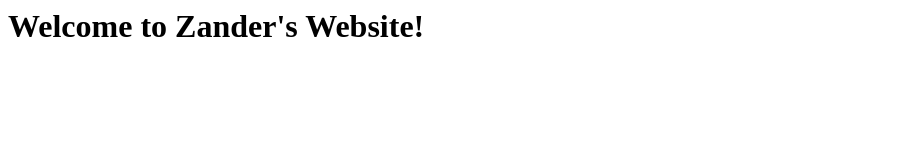
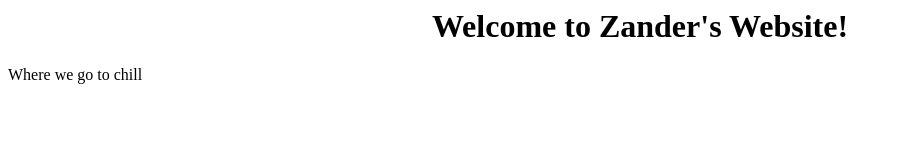
Before and after one commit to ZanderPlayzTaken/zanderplayztaken.github.io, a plain HTML site: page index.html in a window 1280 px wide. Shown: the whole page, without its empty margins (0-901 px from the left). Drawn offline with Linux system fonts and the light colour scheme.

Commit message:
Update index.html

```diff
--- a/index.html
+++ b/index.html
@@ -1 +1,2 @@
-<h1>Welcome to Zander's Website!</h1>
+<h1><center>Welcome to Zander's Website!</center></h1>
+<p>Where we go to chill</p>
```
